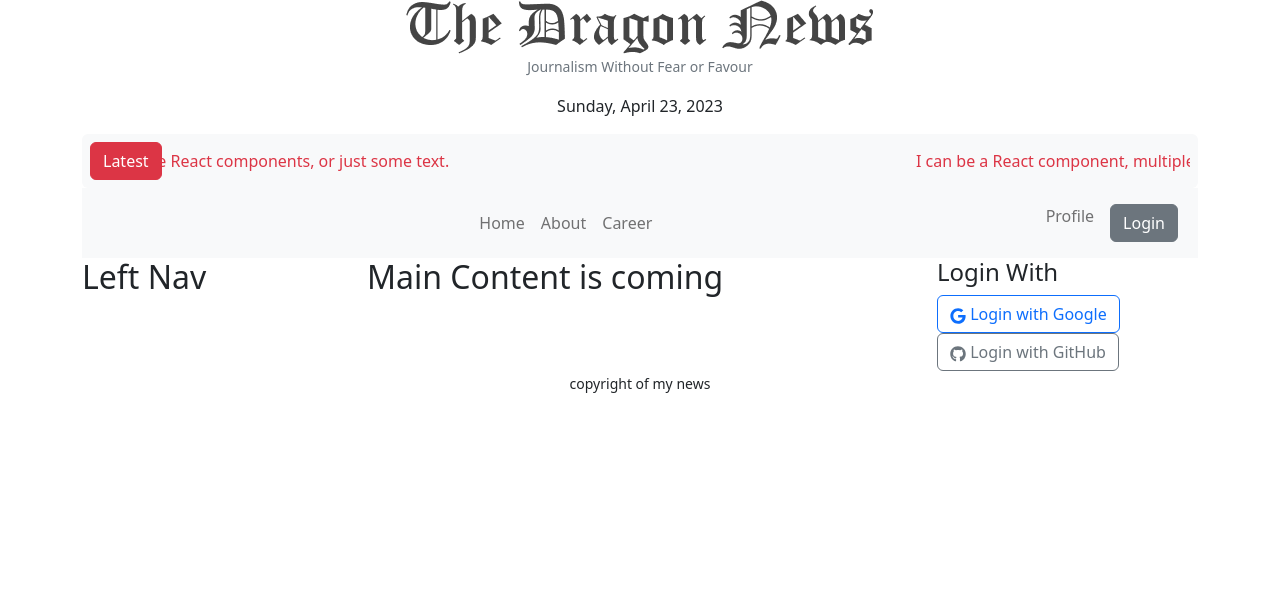
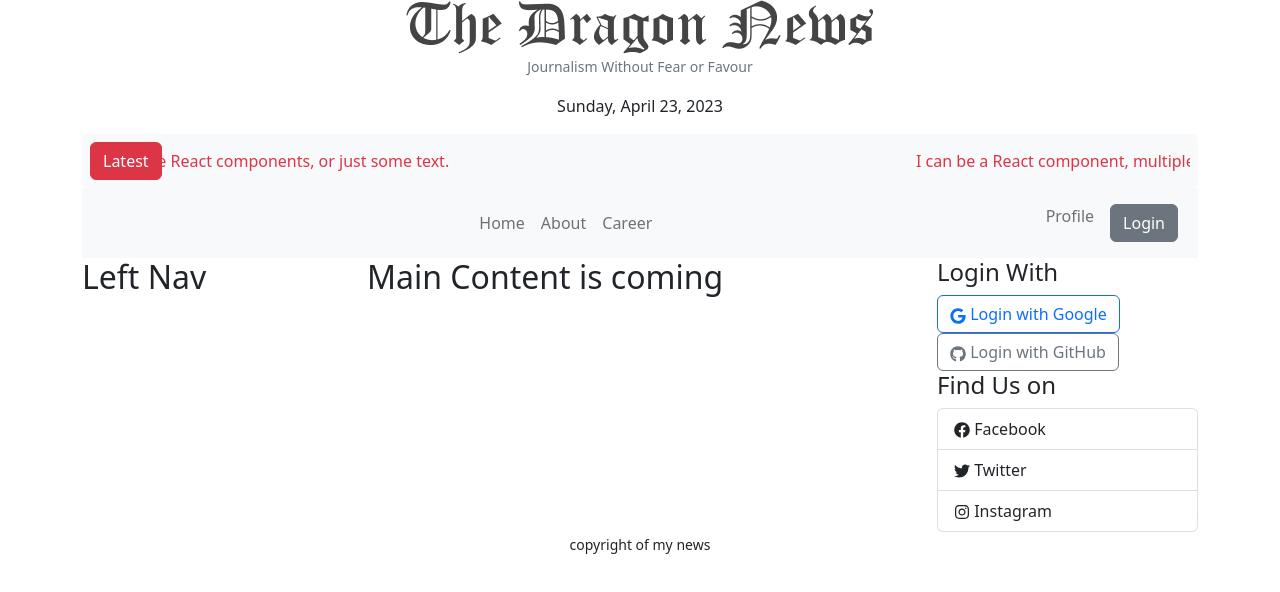
Before and after one commit to Monir-interact/the-news-dragon-client-fix, a React (Vite) app: page / in a window 1280 px wide. Shown: the top 592 px of the page. Built offline with nearby package versions, Linux system fonts and the light colour scheme.

Commit message:
set find on

```diff
--- a/src/Shared/RightNav/RightNav.jsx
+++ b/src/Shared/RightNav/RightNav.jsx
@@ -1,13 +1,27 @@
-import React from "react";
-import { Button } from "react-bootstrap";
-import { FaGoogle, FaGithub } from 'react-icons/fa';
+
+import { Button, ListGroup } from "react-bootstrap";
+import { FaGoogle, FaGithub, FaFacebook, FaTwitter, FaInstagram } from "react-icons/fa";
 
 const RightNav = () => {
   return (
     <div>
       <h4>Login With</h4>
-      <Button variant="outline-primary"> <FaGoogle /> Login with Google</Button>
-      <Button variant="outline-secondary"> <FaGithub/> Login with GitHub</Button>
+      <Button variant="outline-primary">
+        {" "}
+        <FaGoogle /> Login with Google
+      </Button>
+      <Button variant="outline-secondary">
+        {" "}
+        <FaGithub /> Login with GitHub
+      </Button>
+      <div>
+        <h4>Find Us on</h4>
+        <ListGroup>
+          <ListGroup.Item> <FaFacebook/>  Facebook</ListGroup.Item>
+          <ListGroup.Item> <FaTwitter/> Twitter</ListGroup.Item>
+          <ListGroup.Item> <FaInstagram/> Instagram</ListGroup.Item>
+        </ListGroup>
+      </div>
     </div>
   );
 };
```
